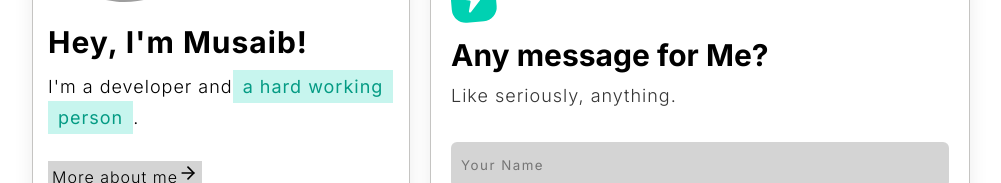
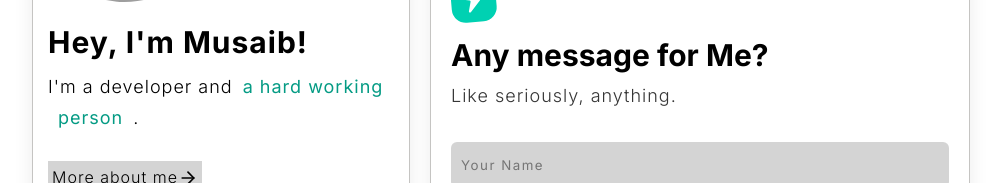
Before and after one commit to mdmusaibali/portfolio, a React (Create React App) app: page /home in a window 1280 px wide. Shown: the part 2617-2800 px from the top of the page, without its empty margins (139-1140 px from the left). Built offline with nearby package versions, Linux system fonts and the light colour scheme; grey boxes are pictures that could not be loaded.

Commit message:
Some changes with media queries

```diff
--- a/src/components/Contact/EmailMe/EmailMe.module.scss
+++ b/src/components/Contact/EmailMe/EmailMe.module.scss
@@ -116,12 +116,19 @@
   font-size: 3rem;
   margin-bottom: 0.4rem;
 }
+.icon {
+  transform: translateY(25%);
+}
 .btn__header {
   color: var(--color-text-primary);
   text-decoration: none;
   padding: 0.6rem 0.4rem;
   background-color: var(--color-nav-hover);
   transition: all 0.2s ease;
+
+  @media (max-width: 425px) {
+    padding: 1rem 0.8rem;
+  }
   &:hover {
     background-color: var(--color-primary-light);
     padding: 0.8rem 0.6rem;
--- a/src/components/FunText/FunText.js
+++ b/src/components/FunText/FunText.js
@@ -1,5 +1,6 @@
 import { useState } from "react";
 import classes from "./FunText.module.scss";
+
 export const FunText = (props) => {
   const [currentFunText, setCurrentFunText] = useState("a hard working person");
   const [count, setCount] = useState(0);
--- a/src/components/FunText/FunText.module.scss
+++ b/src/components/FunText/FunText.module.scss
@@ -17,7 +17,11 @@
   transition: all 0.3s ease;
   -webkit-box-decoration-break: clone;
   box-decoration-break: clone;
-  background-color: var(--color-primary-light);
+
+  @media (max-width: 425px) {
+    background-color: var(--color-primary-light);
+    border-radius: 0.6rem;
+  }
 
   &:hover {
     background-color: var(--color-primary-light);
--- a/src/pages/Home/Home.module.scss
+++ b/src/pages/Home/Home.module.scss
@@ -28,11 +28,15 @@
   padding: 0.6rem 0.4rem;
   background-color: var(--color-nav-hover);
   transition: all 0.2s ease;
+  @media (max-width: 425px) {
+    padding: 1rem 0.8rem;
+  }
   &:hover {
     background-color: var(--color-primary-light);
     padding: 0.8rem 0.6rem;
   }
 }
+
 .btn__header .icon {
   transform: translateY(0.5rem);
   top: 4px;
```
